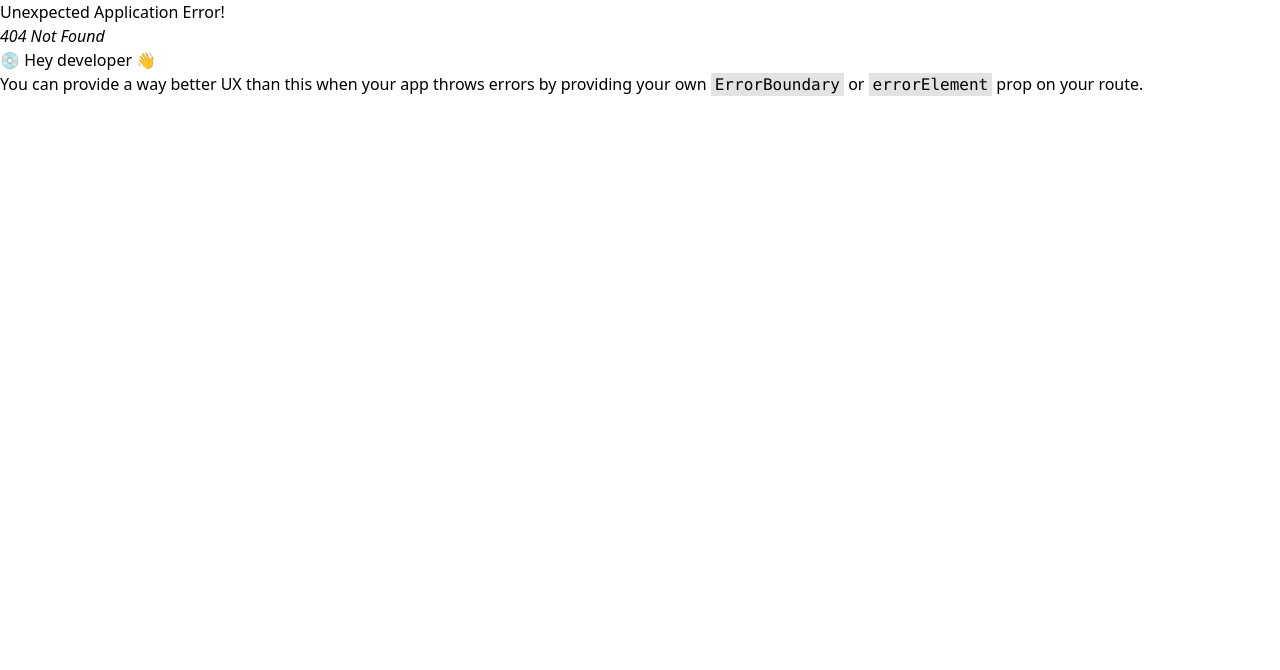
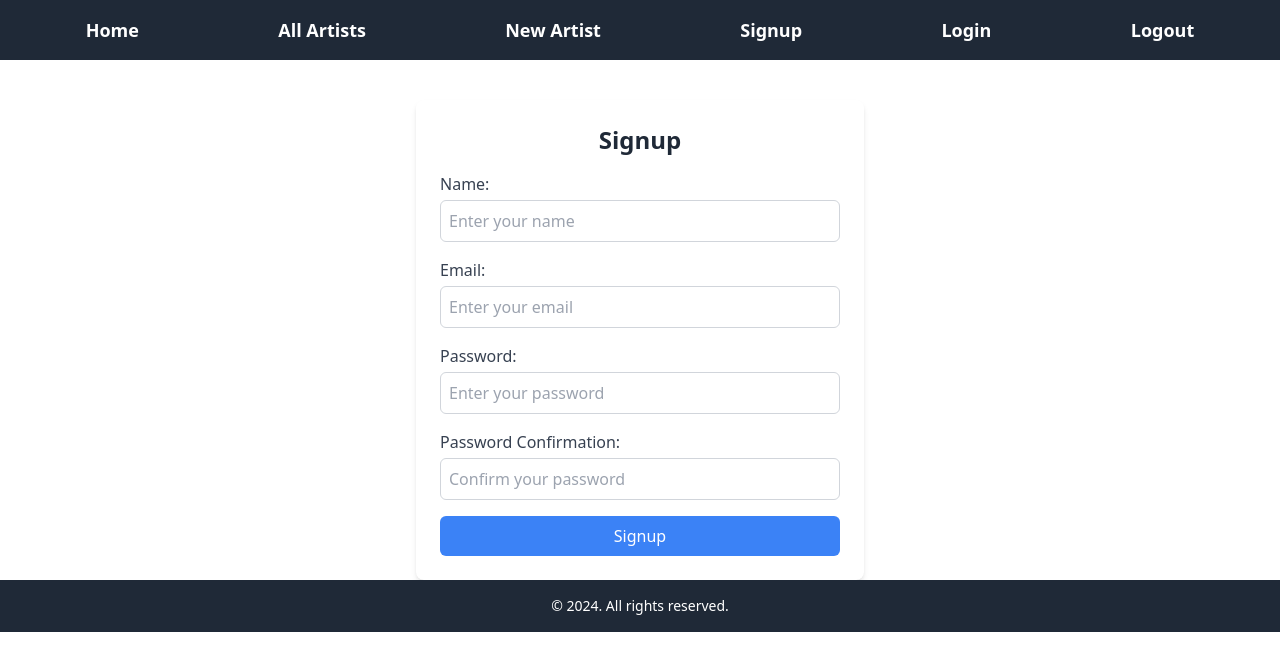
Before and after one commit to collinplank/NotBandsInTown-Frontend, a React (Vite) app: page /signup in a window 1280 px wide. Before the commit this address had no page. Shown: the top 670 px of the page. Built offline with nearby package versions, Linux system fonts and the light colour scheme.

Commit message:
Add signup/login pages

```diff
--- a/src/Header.jsx
+++ b/src/Header.jsx
@@ -13,6 +13,15 @@ export function Header() {
         <Link to="/artists/new" class="hover:text-yellow-400 text-lg font-semibold">
           New Artist
         </Link>
+        <Link to="/signup" className="hover:text-yellow-400 text-lg font-semibold">
+          Signup
+        </Link>
+        <Link to="/login" className="hover:text-yellow-400 text-lg font-semibold">
+          Login
+        </Link>
+        <Link to="/logout" className="hover:text-yellow-400 text-lg font-semibold">
+          Logout
+        </Link>
       </nav>
     </header>
   );
--- /dev/null
+++ b/src/LoginPage.jsx
@@ -0,0 +1,67 @@
+import axios from "axios";
+import { useState } from "react";
+
+export function LoginPage() {
+  const [errors, setErrors] = useState([]);
+
+  const handleSubmit = (event) => {
+    event.preventDefault();
+    setErrors([]);
+    const params = new FormData(event.target);
+    axios
+      .post("/sessions.json", params)
+      .then((response) => {
+        console.log(response.data);
+        localStorage.setItem("email", response.data.email);
+        event.target.reset();
+        window.location.href = "/"; // Change this to hide a modal, redirect to a specific page, etc.
+      })
+      .catch((error) => {
+        console.log(error.response);
+        setErrors(["Invalid email or password"]);
+      });
+  };
+
+  return (
+    <div id="login" className="max-w-md mx-auto mt-10 p-6 bg-white shadow-md rounded-lg">
+      <h1 className="text-2xl font-bold text-center text-gray-800 mb-4">Login</h1>
+      <ul className="text-red-500 text-sm mb-4">
+        {errors.map((error) => (
+          <li key={error}>{error}</li>
+        ))}
+      </ul>
+      <form onSubmit={handleSubmit} className="space-y-4">
+        <div>
+          <label htmlFor="email" className="block text-gray-700 font-medium">
+            Email:
+          </label>
+          <input
+            id="email"
+            name="email"
+            type="email"
+            className="w-full mt-1 p-2 border border-gray-300 rounded-md focus:ring-2 focus:ring-blue-400 focus:outline-none"
+            placeholder="Enter your email"
+          />
+        </div>
+        <div>
+          <label htmlFor="password" className="block text-gray-700 font-medium">
+            Password:
+          </label>
+          <input
+            id="password"
+            name="password"
+            type="password"
+            className="w-full mt-1 p-2 border border-gray-300 rounded-md focus:ring-2 focus:ring-blue-400 focus:outline-none"
+            placeholder="Enter your password"
+          />
+        </div>
+        <button
+          type="submit"
+          className="w-full bg-blue-500 text-white py-2 rounded-md hover:bg-blue-600 focus:ring-2 focus:ring-blue-400 focus:ring-offset-2 focus:outline-none"
+        >
+          Login
+        </button>
+      </form>
+    </div>
+  );
+}
--- /dev/null
+++ b/src/LogoutLink.jsx
@@ -0,0 +1,22 @@
+import axios from "axios";
+
+export function LogoutLink() {
+  const handleClick = (event) => {
+    event.preventDefault();
+    axios.delete("/sessions.json").then((response) => {
+      console.log(response);
+      localStorage.removeItem("email");
+      window.location.href = "/";
+    });
+  };
+
+  return (
+    <a
+      href="#"
+      className="nav-link text-lg font-semibold text-white hover:text-yellow-400 focus:outline-none focus:ring-2 focus:ring-yellow-400 p-2 rounded-md transition duration-200 ease-in-out"
+      onClick={handleClick}
+    >
+      Logout
+    </a>
+  );
+}
--- /dev/null
+++ b/src/SignupPage.jsx
@@ -0,0 +1,90 @@
+import axios from "axios";
+import { useState } from "react";
+
+export function SignupPage() {
+  const [errors, setErrors] = useState([]);
+
+  const handleSubmit = (event) => {
+    event.preventDefault();
+    setErrors([]);
+    const params = new FormData(event.target);
+    axios
+      .post("/users.json", params)
+      .then((response) => {
+        console.log(response.data);
+        event.target.reset();
+        window.location.href = "/"; // Change this to hide a modal, redirect to a specific page, etc.
+      })
+      .catch((error) => {
+        console.log(error.response.data.errors);
+        setErrors(error.response.data.errors);
+      });
+  };
+
+  return (
+    <div id="signup" className="max-w-md mx-auto mt-10 p-6 bg-white shadow-md rounded-lg">
+      <h1 className="text-2xl font-bold text-center text-gray-800 mb-4">Signup</h1>
+      <ul className="text-red-500 text-sm mb-4">
+        {errors.map((error) => (
+          <li key={error}>{error}</li>
+        ))}
+      </ul>
+      <form onSubmit={handleSubmit} className="space-y-4">
+        <div>
+          <label htmlFor="name" className="block text-gray-700 font-medium">
+            Name:
+          </label>
+          <input
+            id="name"
+            name="name"
+            type="text"
+            className="w-full mt-1 p-2 border border-gray-300 rounded-md focus:ring-2 focus:ring-blue-400 focus:outline-none"
+            placeholder="Enter your name"
+          />
+        </div>
+        <div>
+          <label htmlFor="email" className="block text-gray-700 font-medium">
+            Email:
+          </label>
+          <input
+            id="email"
+            name="email"
+            type="email"
+            className="w-full mt-1 p-2 border border-gray-300 rounded-md focus:ring-2 focus:ring-blue-400 focus:outline-none"
+            placeholder="Enter your email"
+          />
+        </div>
+        <div>
+          <label htmlFor="password" className="block text-gray-700 font-medium">
+            Password:
+          </label>
+          <input
+            id="password"
+            name="password"
+            type="password"
+            className="w-full mt-1 p-2 border border-gray-300 rounded-md focus:ring-2 focus:ring-blue-400 focus:outline-none"
+            placeholder="Enter your password"
+          />
+        </div>
+        <div>
+          <label htmlFor="password_confirmation" className="block text-gray-700 font-medium">
+            Password Confirmation:
+          </label>
+          <input
+            id="password_confirmation"
+            name="password_confirmation"
+            type="password"
+            className="w-full mt-1 p-2 border border-gray-300 rounded-md focus:ring-2 focus:ring-blue-400 focus:outline-none"
+            placeholder="Confirm your password"
+          />
+        </div>
+        <button
+          type="submit"
+          className="w-full bg-blue-500 text-white py-2 rounded-md hover:bg-blue-600 focus:ring-2 focus:ring-blue-400 focus:ring-offset-2 focus:outline-none"
+        >
+          Signup
+        </button>
+      </form>
+    </div>
+  );
+}
```
Also changed, not shown: src/App.jsx (+15 -0 lines).
